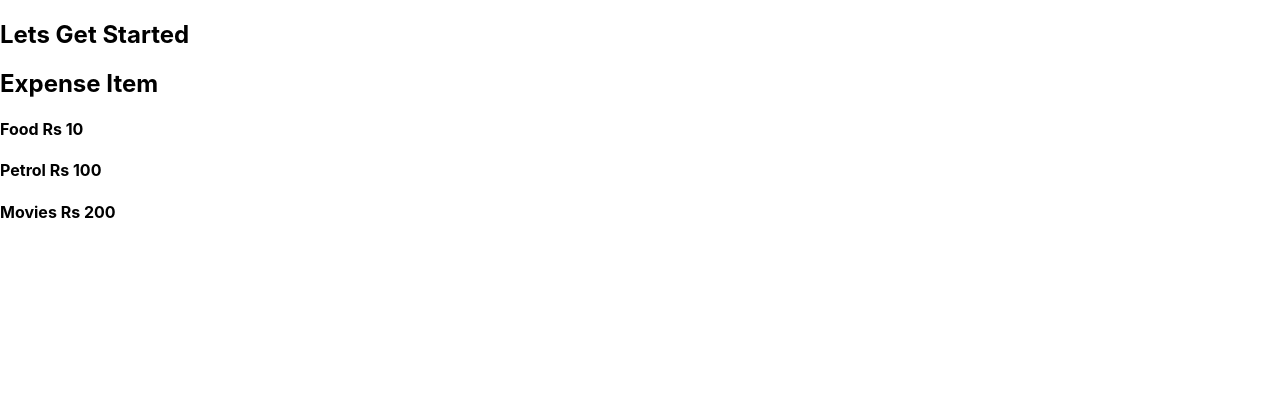
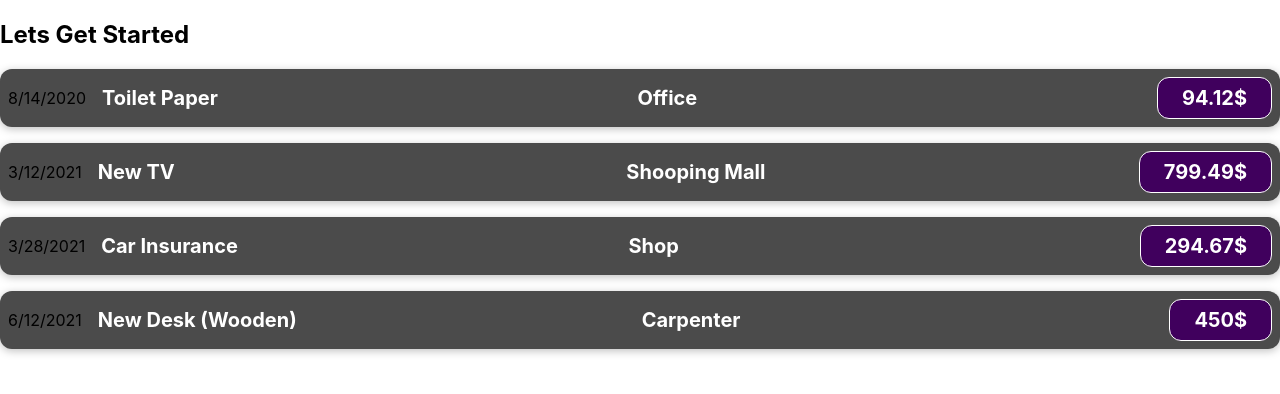
Before and after one commit to Mayukh360/React-project-ExpenseTracker, a React (Create React App) app: page / in a window 1280 px wide. Shown: the top 394 px of the page. Built offline with nearby package versions, Linux system fonts and the light colour scheme.

Commit message:
Adding Multiple Expenses

```diff
--- a/src/App.js
+++ b/src/App.js
@@ -1,11 +1,74 @@
-import ExpenseItem from './Components/ExpenseItem';
+import ExpenseItem from "./Components/ExpenseItem";
 
 function App() {
+  const expenses = [
+    {
+      id: "e1",
+      title: "Toilet Paper",
+      amount: 94.12,
+      date: new Date(2020, 7, 14),
+      location: "Office",
+    },
+    {
+      id: "e2",
+      title: "New TV",
+      amount: 799.49,
+      date: new Date(2021, 2, 12),
+      location: "Shooping Mall",
+    },
+    {
+      id: "e3",
+      title: "Car Insurance",
+      amount: 294.67,
+      date: new Date(2021, 2, 28),
+      location: "Shop",
+    },
+    {
+      id: "e4",
+      title: "New Desk (Wooden)",
+      amount: 450,
+      date: new Date(2021, 5, 12),
+      location: "Carpenter",
+    },
+  ];
   return (
-   <div>
-    <h2>Lets Get Started</h2>
-    <ExpenseItem></ExpenseItem>
-   </div>
+    <div>
+      <h2>Lets Get Started</h2>
+      {/* <ExpenseItem
+        title={expenses[0].title}
+        amount={expenses[0].amount}
+        date={expenses[0].date}
+        location={expenses[0].location}
+      ></ExpenseItem>
+      <ExpenseItem
+        title={expenses[1].title}
+        amount={expenses[1].amount}
+        date={expenses[1].date}
+        location={expenses[1].location}
+      ></ExpenseItem>
+      <ExpenseItem
+        title={expenses[2].title}
+        amount={expenses[2].amount}
+        date={expenses[2].date}
+        location={expenses[2].location}
+      ></ExpenseItem>
+      <ExpenseItem
+        title={expenses[3].title}
+        amount={expenses[3].amount}
+        date={expenses[3].date}
+        location={expenses[3].location}
+      ></ExpenseItem> */}
+
+      {expenses.map((expense) => (
+        <ExpenseItem
+          key={expense.id}
+          title={expense.title}
+          amount={expense.amount}
+          date={expense.date}
+          location={expense.location}
+        />
+      ))}
+    </div>
   );
 }
 
--- /dev/null
+++ b/src/Components/ExpenseItem.css
@@ -0,0 +1,56 @@
+.expense-item {
+    display: flex;
+    justify-content: space-between;
+    align-items: center;
+    box-shadow: 0 2px 8px rgba(0, 0, 0, 0.25);
+    padding: 0.5rem;
+    margin: 1rem 0;
+    border-radius: 12px;
+    background-color: #4b4b4b;
+  }
+
+  .expense-item__description {
+    display: flex;
+    flex-direction: column;
+    gap: 1rem;
+    align-items: flex-end;
+    flex-flow: column-reverse;
+    justify-content: flex-start;
+    flex: 1;
+  }
+
+  .expense-item h2 {
+    color: #3a3a3a;
+    font-size: 1rem;
+    flex: 1;
+    margin: 0 1rem;
+    color: white;
+  }
+
+  .expense-item__price {
+    font-size: 1rem;
+    font-weight: bold;
+    color: white;
+    background-color: #40005d;
+    border: 1px solid white;
+    padding: 0.5rem;
+    border-radius: 12px;
+  }
+
+  @media (min-width: 580px) {
+    .expense-item__description {
+      flex-direction: row;
+      align-items: center;
+      justify-content: flex-start;
+      flex: 1;
+    }
+
+    .expense-item__description h2 {
+      font-size: 1.25rem;
+    }
+
+    .expense-item__price {
+      font-size: 1.25rem;
+      padding: 0.5rem 1.5rem;
+    }
+  }
--- a/src/Components/ExpenseItem.js
+++ b/src/Components/ExpenseItem.js
@@ -1,14 +1,21 @@
-function ExpenseItem(){
-    return (
-    <div><h2>Expense Item</h2>
-      <h4>Food Rs 10</h4>
-      <h4>Petrol Rs 100</h4>
-      <h4>Movies Rs 200</h4>
+import "./ExpenseItem.css";
 
+function ExpenseItem(props) {
+  const expenseDate = new Date(2023, 2, 28);
+  const expenseTitle = "Food";
+  const expenseAmount = 300;
+  const locationOfExpenditure='Office';
+
+  return (
+    <div className="expense-item">
+      <div>{props.date.toLocaleDateString()}</div>
+      <div className="expense-item__description">
+        <h2>{props.title}</h2>
+        <h2>{props.location}</h2>
+        <div className="expense-item__price">{props.amount}$</div>
+      </div>
     </div>
-
-    )
+  );
 }
 
-
 export default ExpenseItem;
```
